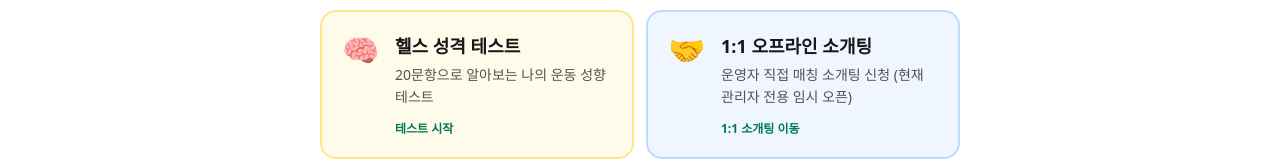
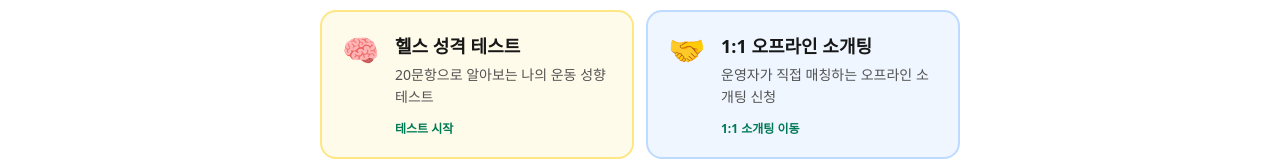
Before and after one commit to DDULSONN/health, a Next.js app: page / in a window 1280 px wide. Shown: the part 1004-1165 px from the top of the page. Built offline with nearby package versions, Linux system fonts and the light colour scheme; no server answers.

Commit message:
Update 1on1 dating card copy

```diff
--- a/app/page.tsx
+++ b/app/page.tsx
@@ -85,7 +85,7 @@ const FEATURES: Feature[] = [
     href: "/dating/1on1",
     title: "1:1 오프라인 소개팅",
     emoji: "🤝",
-    description: "운영자 직접 매칭 소개팅 신청 (현재 관리자 전용 임시 오픈)",
+    description: "운영자가 직접 매칭하는 오프라인 소개팅 신청",
     accent: "bg-blue-50 border-blue-200 hover:border-blue-400",
     cta: "1:1 소개팅 이동",
   },
```
